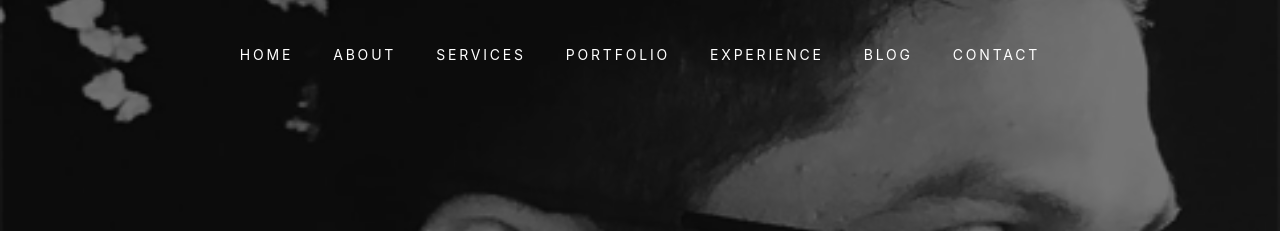
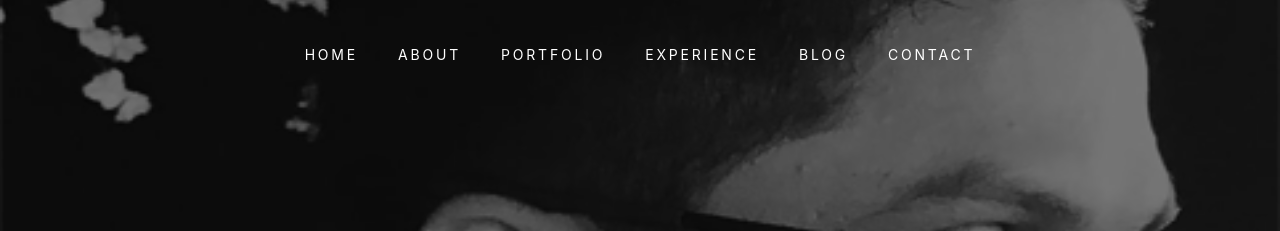
Before and after one commit to pbmuditha/mywebsite, a plain HTML site: page index.html in a window 1280 px wide. Shown: the top 231 px of the page. Drawn offline with nearby package versions, Linux system fonts and the light colour scheme; files whose address does not match are found by name.

Commit message:
Update index.html

```diff
--- a/index.html
+++ b/index.html
@@ -35,7 +35,6 @@
           <ul class="navbar-nav">
             <li class="nav-item"><a class="nav-link" href="#section-home">Home</a></li>
             <li class="nav-item"><a class="nav-link" href="#section-about">About</a></li>
-            <li class="nav-item"><a class="nav-link" href="#section-services">Services</a></li>
             <li class="nav-item"><a class="nav-link" href="#section-portfolio">Portfolio</a></li>
             <li class="nav-item"><a class="nav-link" href="#section-Experience">Experience</a></li>
             <li class="nav-item"><a class="nav-link" href="#section-blog">Blog</a></li>
```
